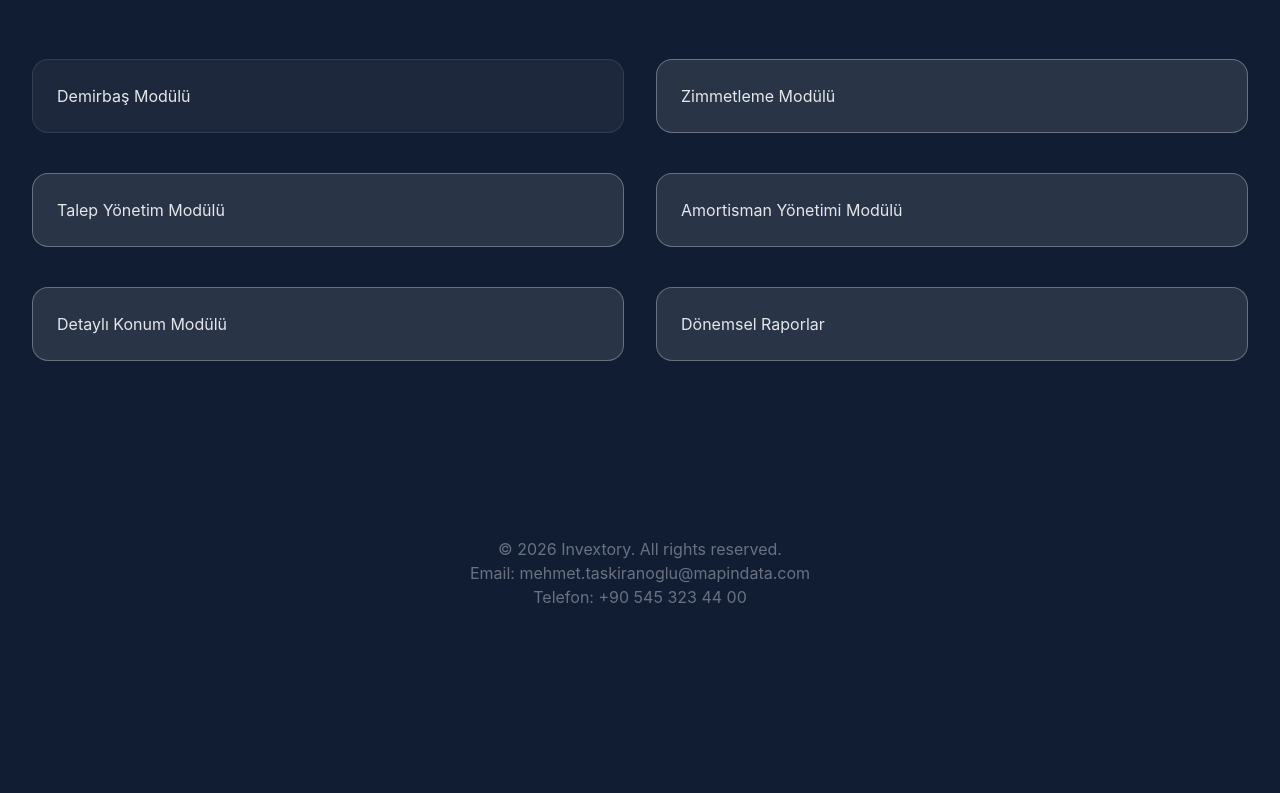
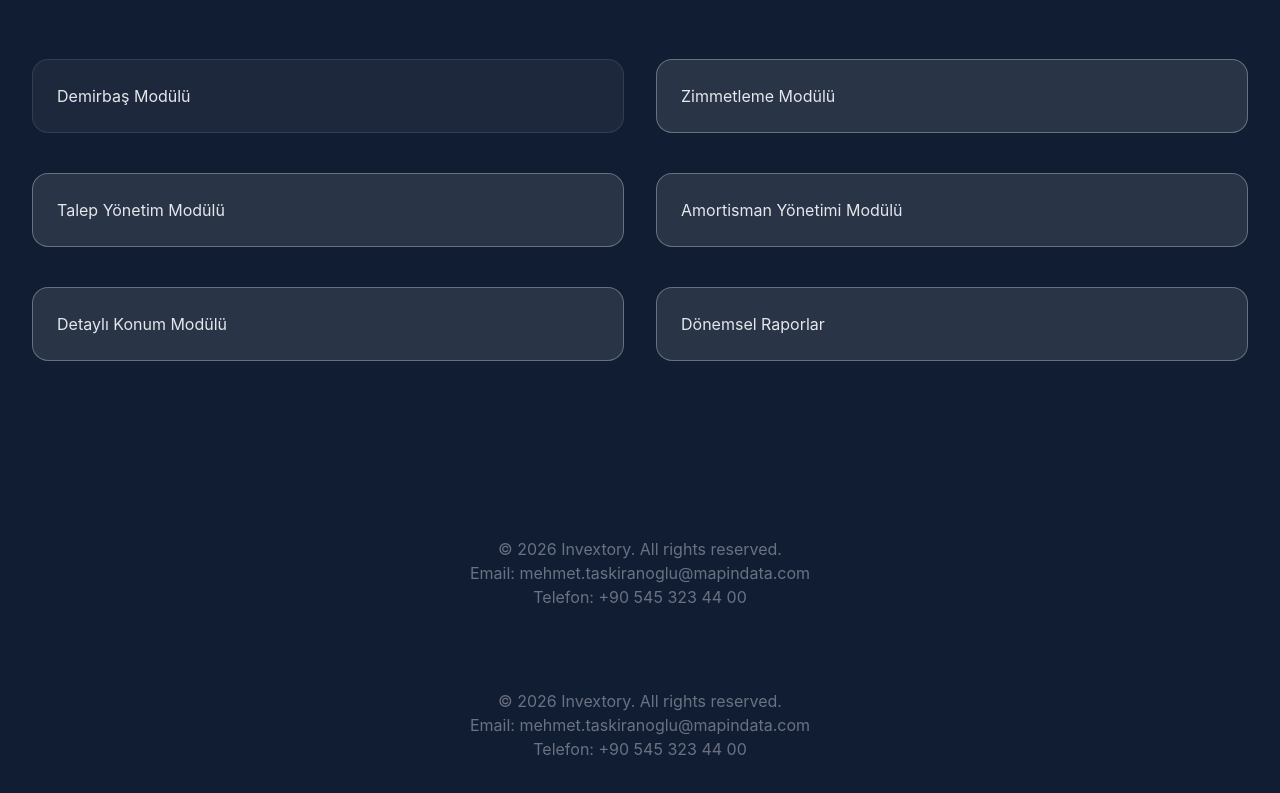
Before and after one commit to MehmetTaskiran/invextory-site, a Next.js app: page / in a window 1280 px wide. Shown: the part 3355-4148 px from the top of the page. Before the commit the page ends 4004 px from the top, so only its background shows below. Built offline with nearby package versions, Linux system fonts and the light colour scheme.

Commit message:
add footer to layout

```diff
--- a/src/app/layout.tsx
+++ b/src/app/layout.tsx
@@ -1,4 +1,5 @@
 import "./globals.css";
+import Footer from "@/components/layout/footer";
 
 export default function RootLayout({
   children,
@@ -13,6 +14,8 @@ export default function RootLayout({
         <div className="fixed inset-0 -z-10 pointer-events-none bg-[radial-gradient(circle_at_center,#22d3ee20,transparent_70%)]" />
 
         {children}
+
+        <Footer />
 
       </body>
     </html>
```
